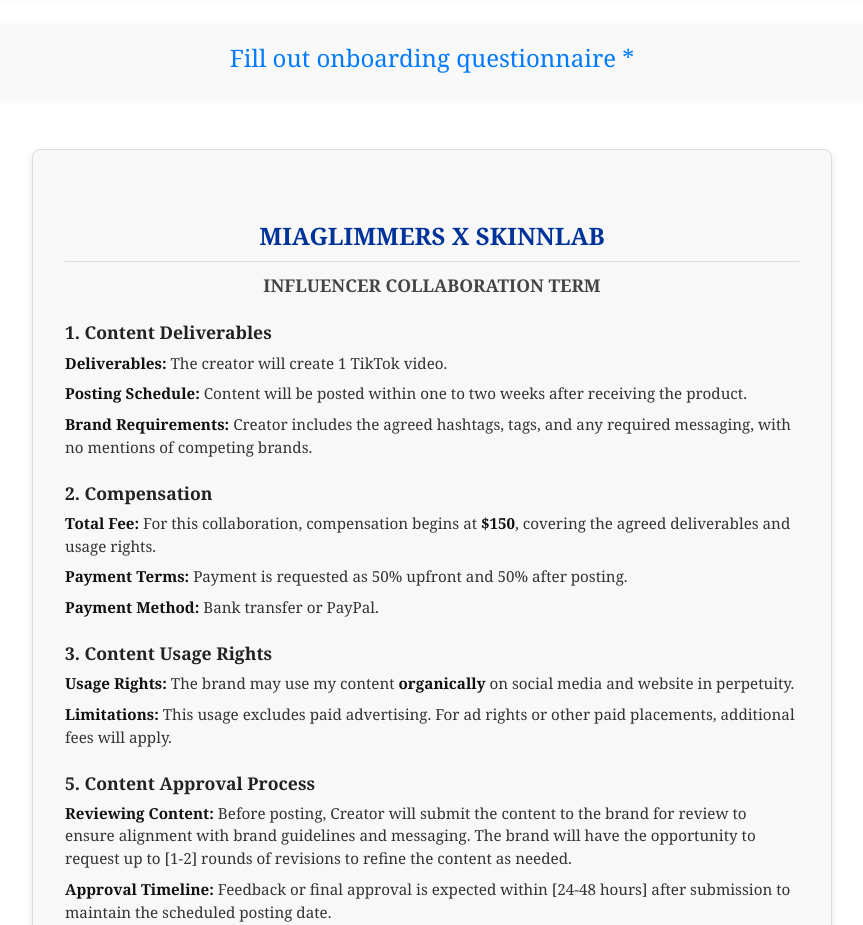
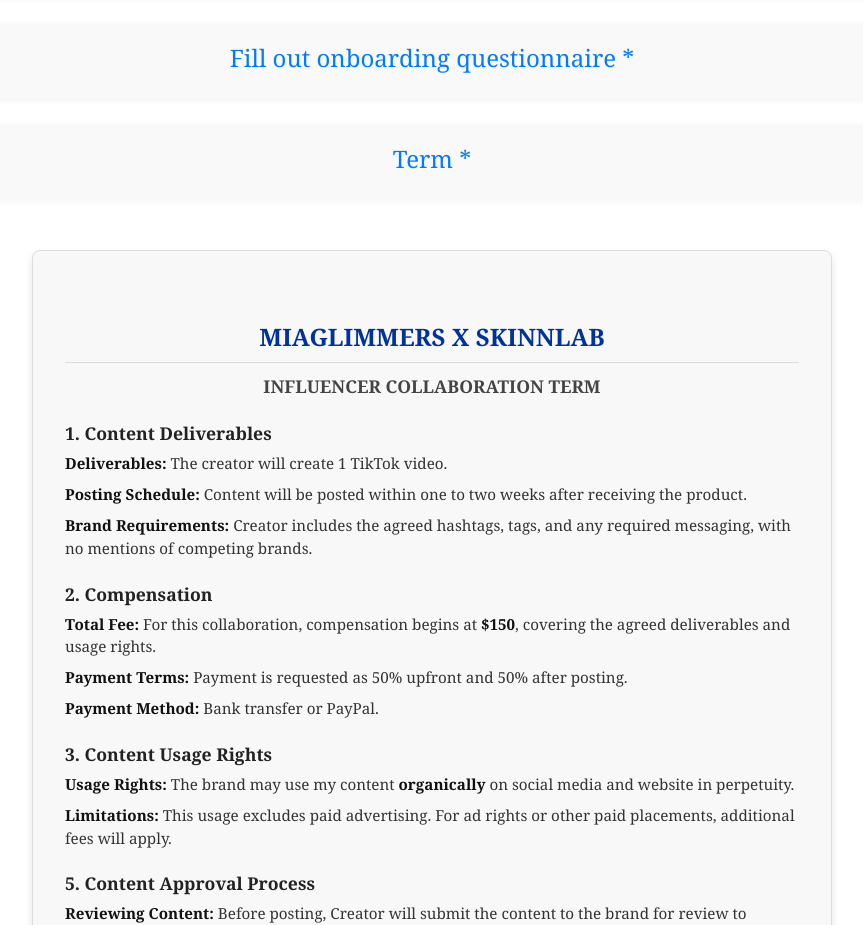
Before and after one commit to shibilon1/Mia, a plain HTML site: page index.html in a window 1280 px wide. Shown: the part 1920-2845 px from the top of the page, without its empty margins (208-1071 px from the left). Drawn offline with nearby package versions, Linux system fonts and the light colour scheme.

Commit message:
index.html
Signed-off-by: shibilon1 <shibilon.tf@gmail.com>

```diff
--- a/index.html
+++ b/index.html
@@ -190,8 +190,12 @@
                 <a href="https://form.jotform.com/241213671100439" target="_blank">Fill out onboarding questionnaire *</a>
             </h4>
         </div>
+    <div class="contact text-center mt-4">
+            <h4 class="text-primary">
+                <a href="https://drive.google.com/file/d/1ZZQ-WNCrpKapmY3l9A-oBXLrWbY_QIE8/view?usp=drive_link" target="_blank">Term *</a>
+            </h4>
+        </div>
     </div>
-
 
 <!-- Collaboration Terms Section -->
 <div class="collaboration-terms container mt-5">
```
